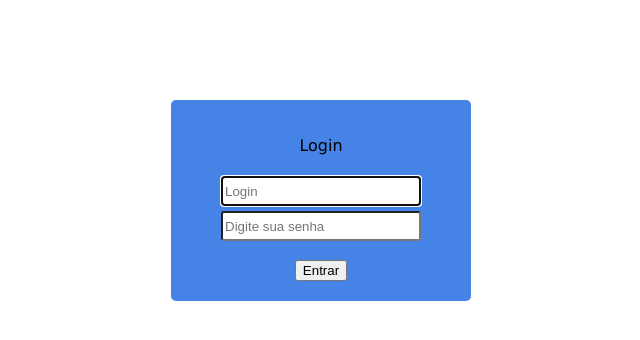
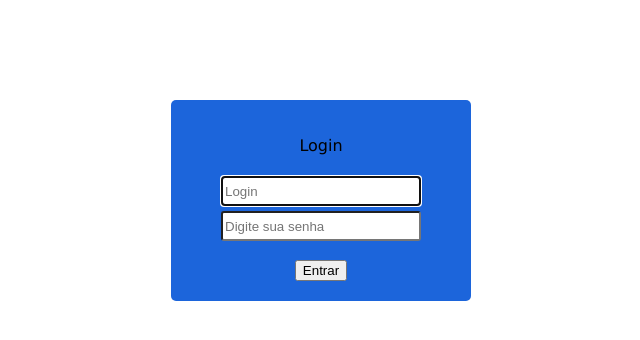
Before and after one commit to filipedosreissantos/filipedosreissantos.github.io, a PHP site: page /login.html in a window 1280 px wide. Shown: the top 340 px of the page, without its empty margins (319-959 px from the left). Run offline with PHP 8.4, Linux system fonts and the light colour scheme.

Commit message:
Update login.css

```diff
--- a/login.css
+++ b/login.css
@@ -16,7 +16,7 @@ form{
   padding: 20px;
   border-radius: 5px;
   margin-top: 100px;
-  background-color: #4683e6;
+  background-color: #1c65db;
   text-align: center;
 }
 
```
